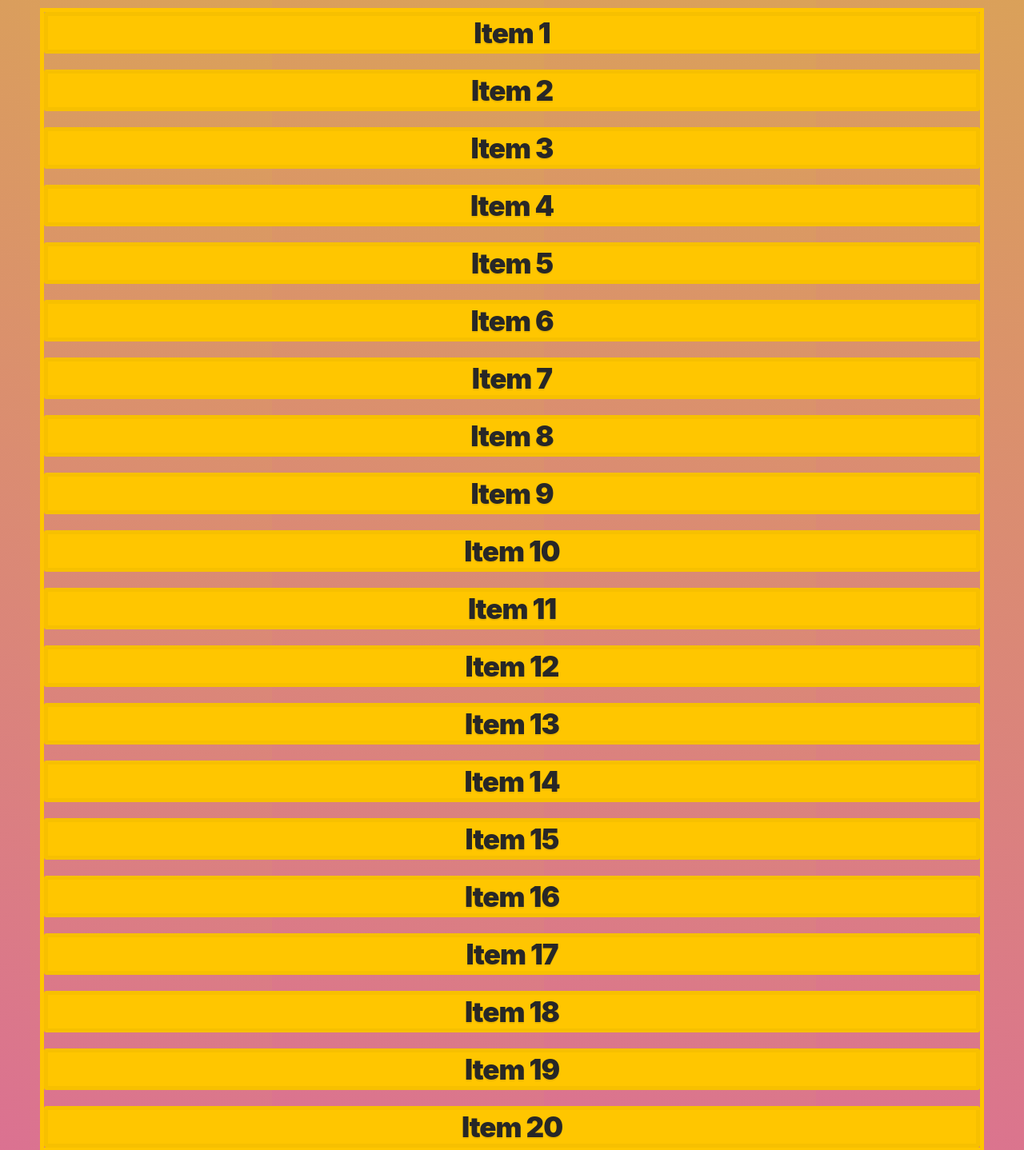
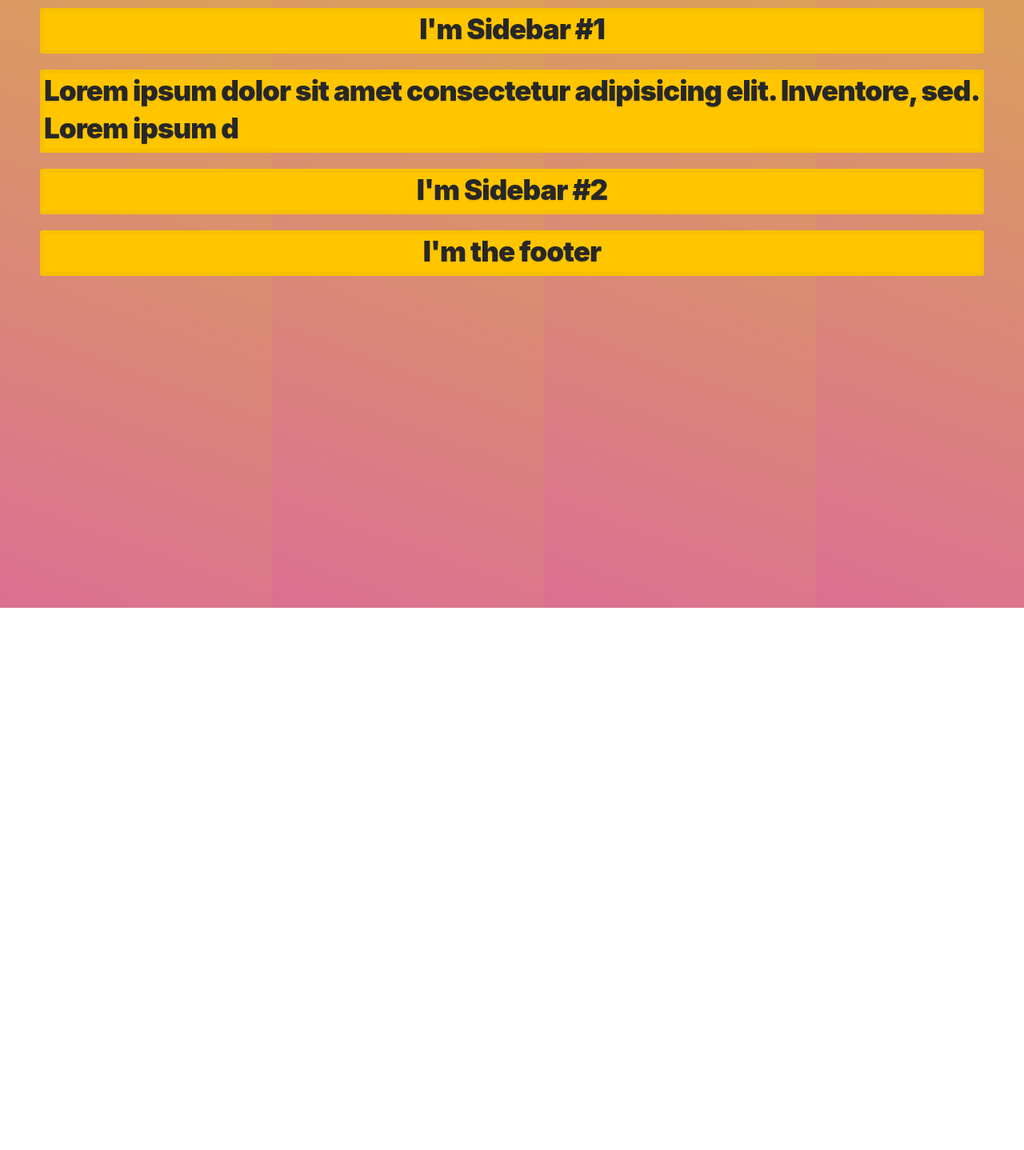
Before and after one commit to pavkout/css-grid, a website: page index.html in a window 1280 px wide. Shown: the part 40-1478 px from the top of the page at 80% size. After the commit the page ends 800 px from the top, so only its background shows below. Drawn offline with Linux system fonts and the light colour scheme.

Commit message:
Grid templates areas
Grid templates areas

```diff
--- a/index.html
+++ b/index.html
@@ -8,49 +8,56 @@
     </head>
     <body>
         <div class="container">
-            <div class="item item1">Item 1</div>
-            <div class="item item2">Item 2</div>
-            <!-- <div class="item item2">Ordereze</div> -->
-            <div class="item item3">Item 3</div>
-            <div class="item item4">Item 4</div>
-            <div class="item item5">Item 5</div>
-            <div class="item item6">Item 6</div>
-            <div class="item item7">Item 7</div>
-            <div class="item item8">Item 8</div>
-            <div class="item item9">Item 9</div>
-            <div class="item item10">Item 10</div>
-            <div class="item item11">Item 11</div>
-            <div class="item item12">Item 12</div>
-            <div class="item item13">Item 13</div>
-            <div class="item item14">Item 14</div>
-            <div class="item item15">Item 15</div>
-            <div class="item item16">Item 16</div>
-            <div class="item item17">Item 17</div>
-            <div class="item item18">Item 18</div>
-            <div class="item item19">Item 19</div>
-            <div class="item item20">Item 20</div>
+            <div class="item item1">
+                <p>I'm Sidebar #1</p>
+            </div>
+            <div class="item item2">
+                <p>Lorem ipsum dolor sit amet consectetur adipisicing elit. Inventore, sed.</p>
+                <p>Lorem ipsum d</p>
+            </div>
+            <div class="item item3">
+                <p>I'm Sidebar #2</p>
+            </div>
+            <div class="item footer">
+                <p>I'm the footer</p>
+            </div>
         </div>
         <style>
             .container {
                 display: grid;
                 grid-gap: 20px;
-                border: 5px solid #ffc600;
-                /* grid-template-columns: repeat(auto-fill, 150px); */
-                /* grid-template-columns: repeat(auto-fit, 150px); */
-
-                /* minmax */
-                /* grid-template-columns: repeat(auto-fill, 100px);
-                grid-template-columns: repeat(auto-fill, minmax(150px, 1fr));
-                grid-template-columns: repeat(auto-fit, minmax(150px, 1fr)); */
-
-                /* fit-content */
-                /* grid-template-columns: fit-content(100px) 150px 150px 150px; */
+                /* grid-template-columns: 1fr 10fr 1fr;
+                grid-template-rows: 150px 150px 100px;
+                grid-template-areas:
+                    "sidebar-1 content sidebar-2"
+                    "sidebar-1 content sidebar-2"
+                    "footer footer footer" */
             }
 
-            /* .item4 {
-                grid-column-end: -1;
+            /* .footer {
+                grid-area: footer;
+            }
+
+            .item1 {
+                grid-area: sidebar-1;
+            }
+
+            .item2 {
+                grid-area: content;
+            }
+
+            .item3 {
+                grid-area: sidebar-2;
+            }
+
+            @media (max-width: 700px) {
+                .container {
+                    grid-template-areas:
+                    "content content content"
+                    "sidebar-1 sidebar-1 sidebar-2"
+                    "footer footer footer"
+                }
             } */
-
         </style>
     </body>
 </html>
```
